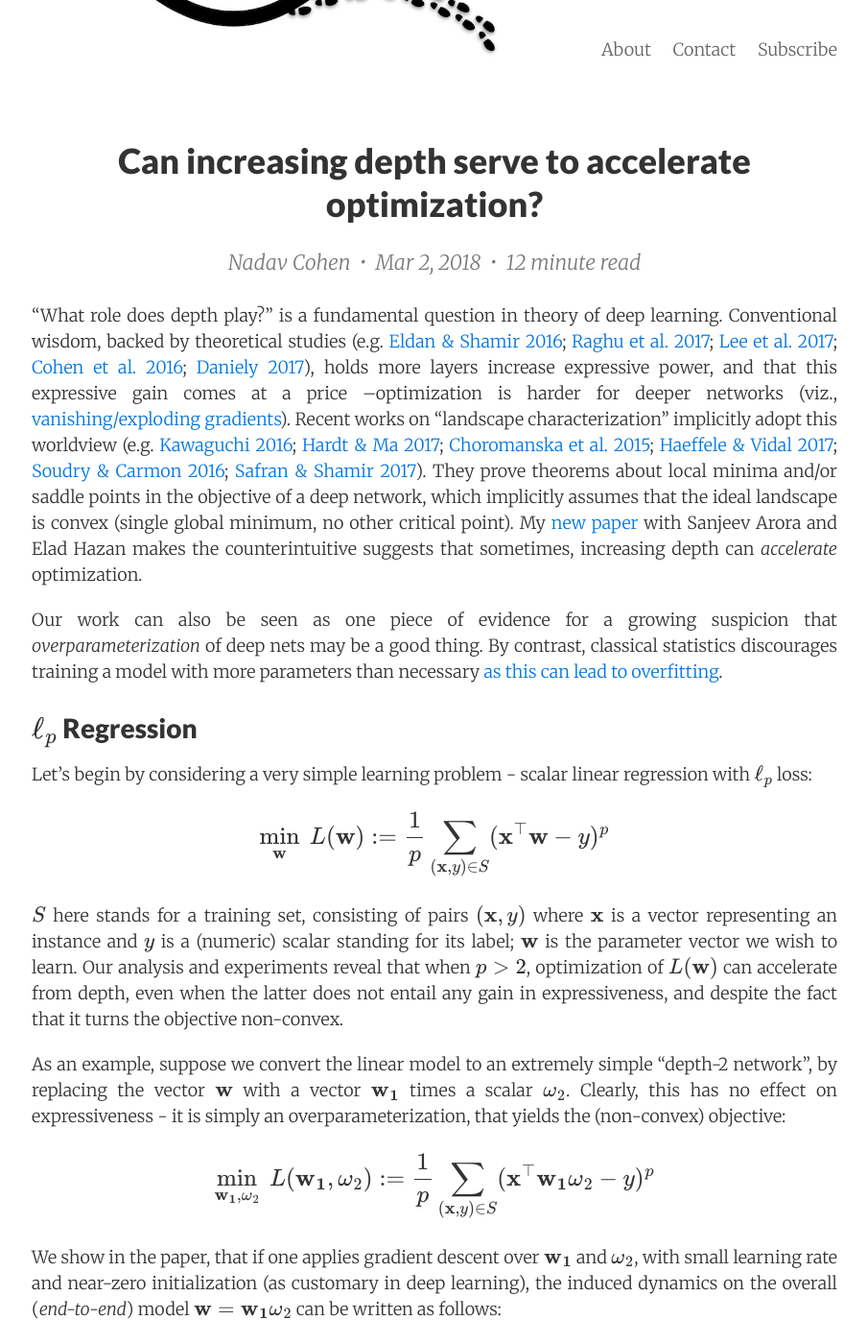
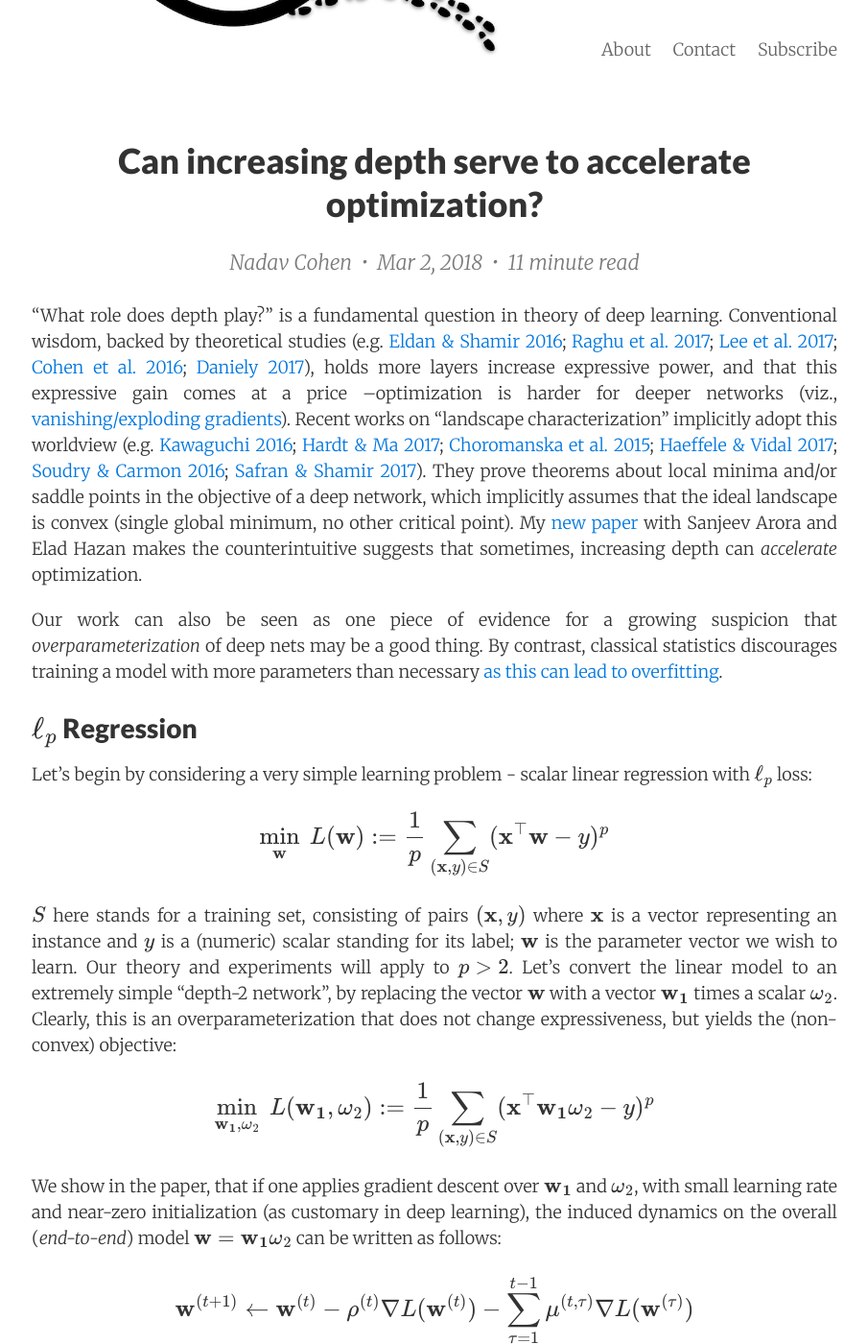
Before and after one commit to offconvex/offconvex.github.io, a Jekyll site: the page built from _posts/2018-03-02-acceleration-overparameterization.md, in a window 1280 px wide and 1400 px high, scrolled down 199 px. Shown: the whole window at 96% size, without its empty margins (187-1091 px from the left). Built offline with Jekyll 4.4.1, drawn with Linux system fonts in a browser that asks for light colours; nearby versions of some CDN libraries; formulas are drawn with MathJax 3; comment, search, counter and statistics services are not loaded.

Commit message:
Update 2018-03-02-acceleration-overparameterization.md

```diff
--- a/_posts/2018-03-02-acceleration-overparameterization.md
+++ b/_posts/2018-03-02-acceleration-overparameterization.md
@@ -18,11 +18,7 @@ Let's begin by considering a very simple learning problem - scalar linear regres
 
 $$\min_{\mathbf{w}}~L(\mathbf{w}):=\frac{1}{p}\sum_{(\mathbf{x},y)\in{S}}(\mathbf{x}^\top\mathbf{w}-y)^p$$
 
-$S$ here stands for a training set, consisting of pairs $(\mathbf{x},y)$ where $\mathbf{x}$ is a vector representing an instance and $y$ is a (numeric) scalar standing for its label; $\mathbf{w}$ is the parameter vector we wish to learn.
-Our analysis and experiments reveal that when $p>2$, optimization of $L(\mathbf{w})$ can accelerate from depth, even when the latter does not entail any gain in expressiveness, and despite the fact that it turns the objective non-convex.
-
-As an example, suppose we convert the linear model to an extremely simple "depth-2 network", by replacing the vector $\mathbf{w}$ with a vector $\mathbf{w_1}$ times a scalar $\omega_2$.
-Clearly, this has no effect on expressiveness - it is simply an overparameterization, that yields the (non-convex) objective:
+$S$ here stands for a training set, consisting of pairs $(\mathbf{x},y)$ where $\mathbf{x}$ is a vector representing an instance and $y$ is a (numeric) scalar standing for its label; $\mathbf{w}$ is the parameter vector we wish to learn. Our theory and experiments will apply to $p >2$. Let's convert the linear model to an extremely simple "depth-2 network", by replacing the vector $\mathbf{w}$ with a vector $\mathbf{w_1}$ times a scalar $\omega_2$. Clearly, this is an overparameterization that does not change expressiveness, but yields the (non-convex) objective:
 
 $$\min_{\mathbf{w_1},\omega_2}~L(\mathbf{w_1},\omega_2):=\frac{1}{p}\sum_{(\mathbf{x},y)\in{S}}(\mathbf{x}^\top\mathbf{w_1}\omega_2-y)^p$$
 
```
